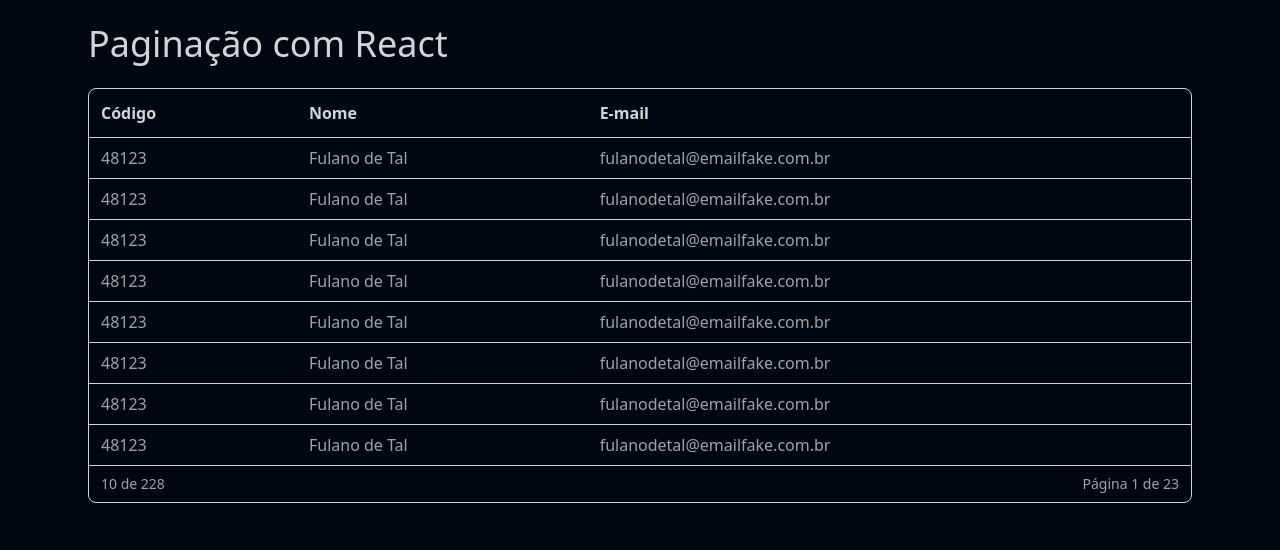
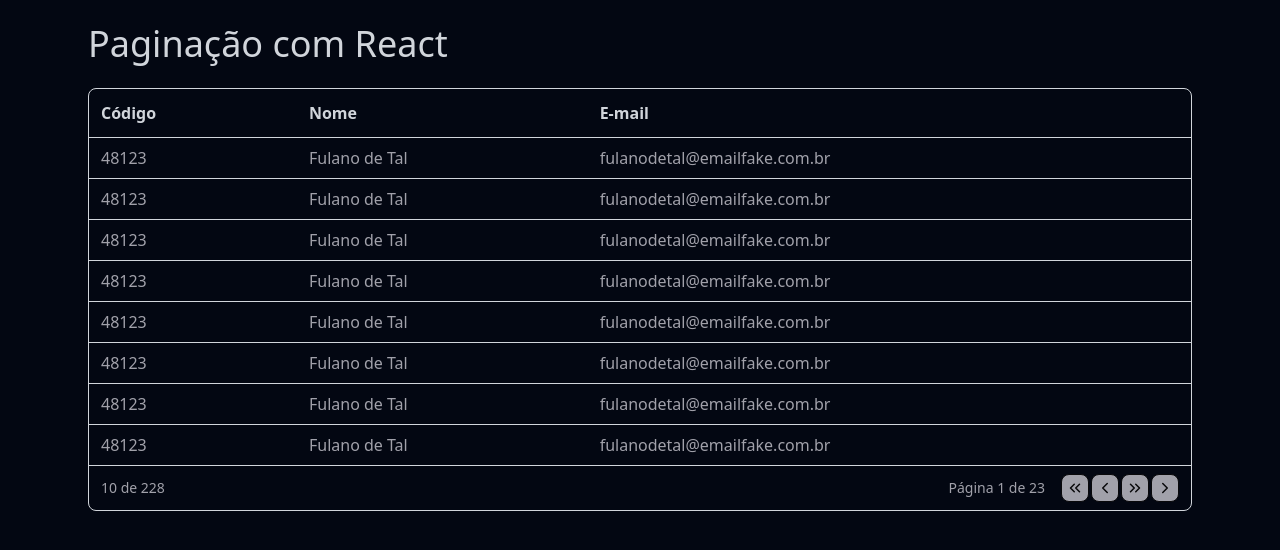
Before and after one commit to philipeoliveira/react-paginacao, a React (Vite) app: page / in a window 1280 px wide. Shown: the top 550 px of the page. Built offline with nearby package versions, Linux system fonts and the light colour scheme.

Commit message:
Create pagination buttons

```diff
--- a/package.json
+++ b/package.json
@@ -10,7 +10,7 @@
     "preview": "vite preview"
   },
   "dependencies": {
-    "lucide": "^0.460.0",
+    "lucide-react": "^0.460.0",
     "react": "^18.3.1",
     "react-dom": "^18.3.1"
   },
--- a/src/App.jsx
+++ b/src/App.jsx
@@ -1,3 +1,5 @@
+import { ChevronLeft, ChevronRight, ChevronsLeft, ChevronsRight } from 'lucide-react';
+
 function App() {
    return (
       <div className='max-w-6xl mx-auto flex flex-col gap-6 p-6'>
@@ -30,10 +32,38 @@ function App() {
                         10 de 228
                      </td>
                      <td
-                        colSpan={2}
+                        colSpan={20}
                         className='py-2 px-3 text-zinc-400 text-sm text-right'
                      >
-                        Página 1 de 23
+                        <div className='flex items-center justify-end gap-4'>
+                           <span>Página 1 de 23</span>
+                           <div className='flex gap-0.5'>
+                              <button
+                                 type='button'
+                                 className='bg-zinc-400 border border-zinc-950 text-zinc-950 rounded-lg p-1 hover:bg-zinc-300'
+                              >
+                                 <ChevronsLeft size={18} />
+                              </button>
+                              <button
+                                 type='button'
+                                 className='bg-zinc-400 border border-zinc-950 text-zinc-950 rounded-lg p-1 hover:bg-zinc-300'
+                              >
+                                 <ChevronLeft size={18} />
+                              </button>
+                              <button
+                                 type='button'
+                                 className='bg-zinc-400 border border-zinc-950 text-zinc-950 rounded-lg p-1 hover:bg-zinc-300'
+                              >
+                                 <ChevronsRight size={18} />
+                              </button>
+                              <button
+                                 type='button'
+                                 className='bg-zinc-400 border border-zinc-950 text-zinc-950 rounded-lg p-1 hover:bg-zinc-300'
+                              >
+                                 <ChevronRight size={18} />
+                              </button>
+                           </div>
+                        </div>
                      </td>
                   </tr>
                </tfoot>
```
Also changed, not shown: 1 other file (tests, documents, lock files or other folders).
